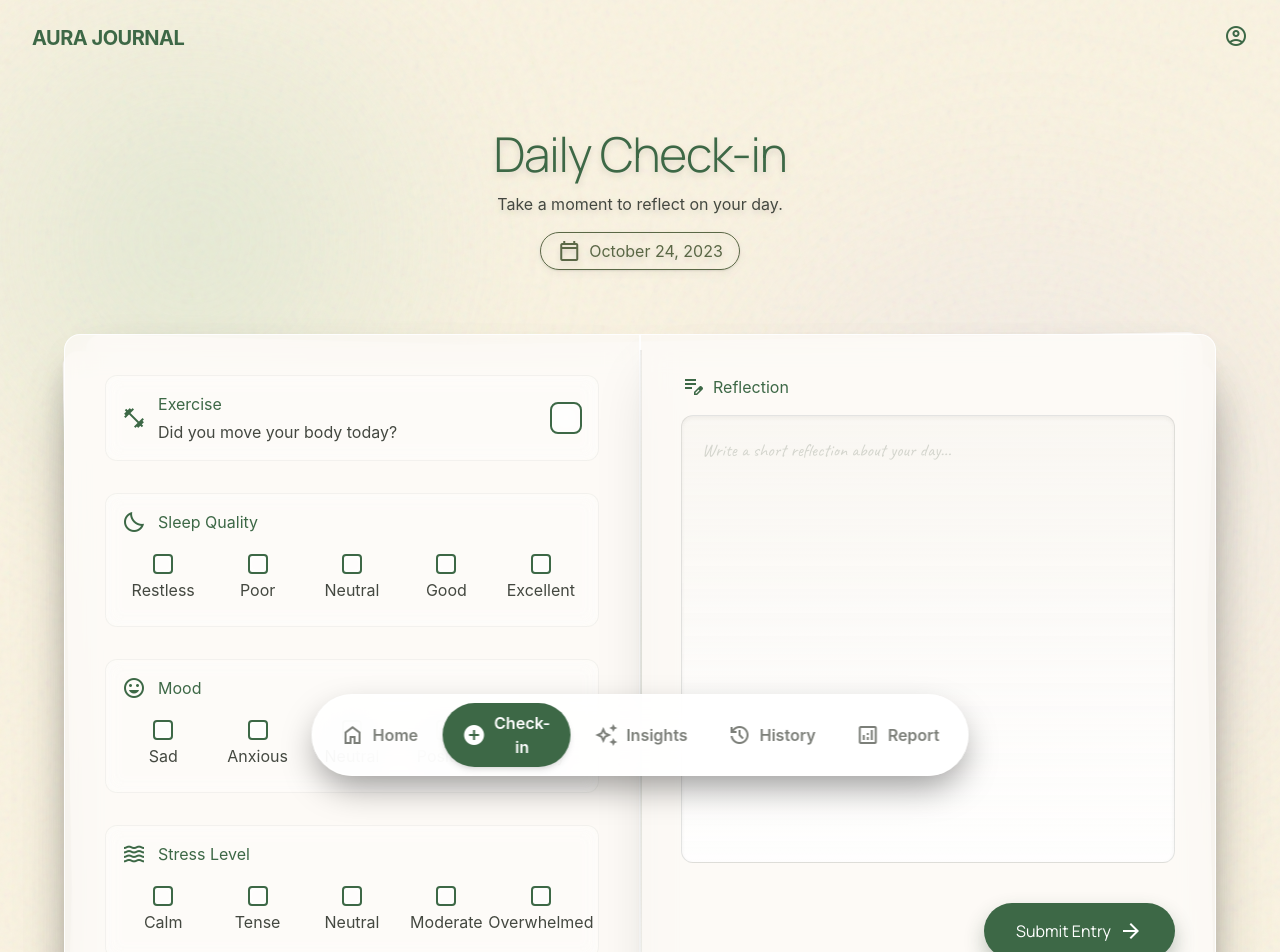
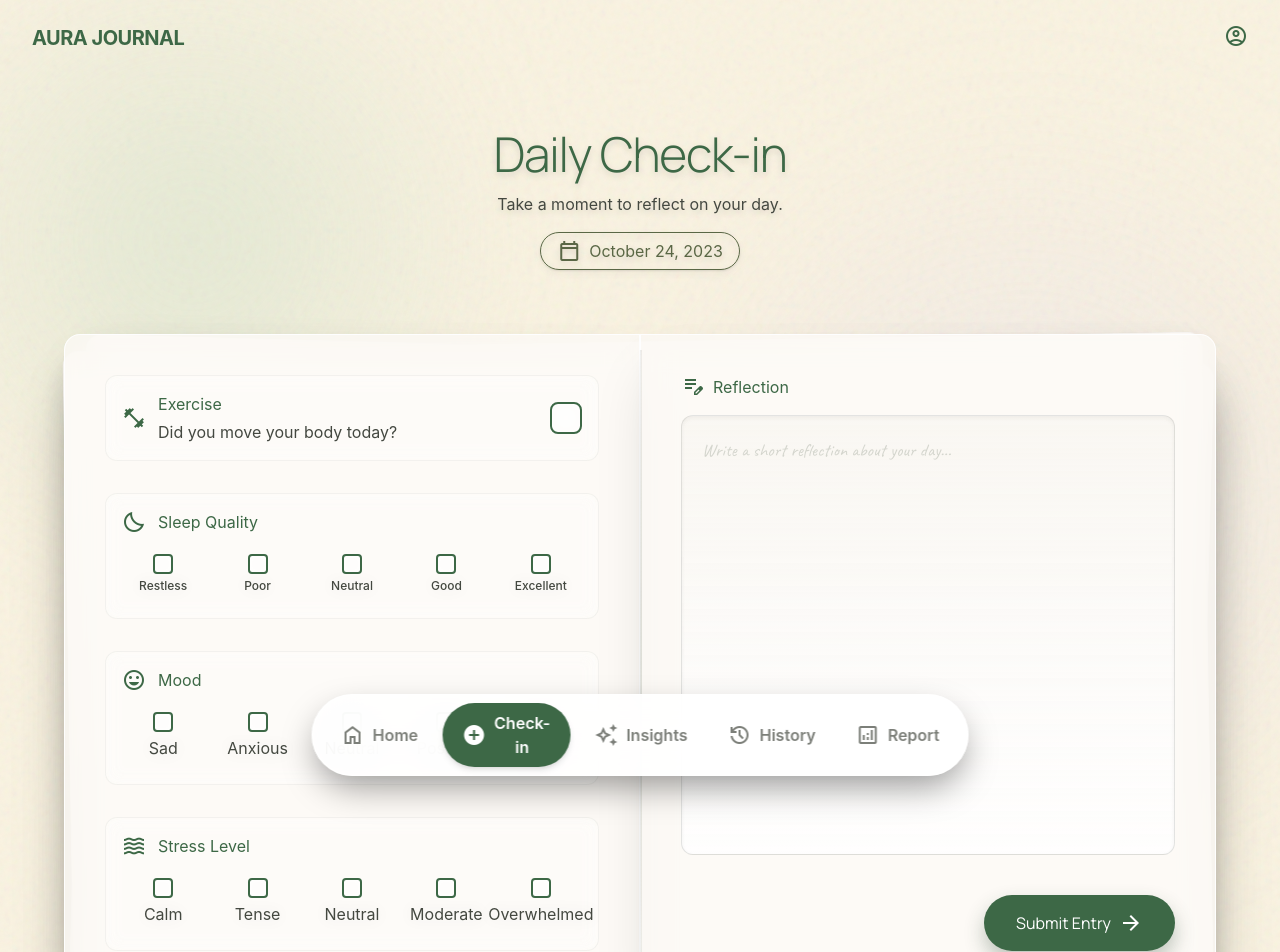
Before and after one commit to blueRay01/ai-journal-frontend, a React (Vite) app in the folder ai-journal-frontend/: page /checkin in a window 1280 px wide. Shown: the top 952 px of the page. Built offline with nearby package versions, Linux system fonts and the light colour scheme; sample sign-in values are in the browser's storage.

Commit message:
sticky header

```diff
--- a/ai-journal-frontend/src/components/layout/DashboardHeader.jsx
+++ b/ai-journal-frontend/src/components/layout/DashboardHeader.jsx
@@ -72,7 +72,7 @@ export default function DashboardHeader() {
   return (
     <>
       {/* Desktop */}
-      <header className="hidden md:flex justify-between items-center w-full px-8 py-6 bg-transparent text-primary font-label-caps tracking-widest uppercase text-xs z-40 relative">
+      <header className="hidden md:flex justify-between items-center w-full px-8 py-6 bg-transparent text-primary font-label-caps tracking-widest uppercase text-xs z-40 sticky top-0 left-0 right-0">
         <div
           onClick={() => navigate('/dashboard')}
           className="text-xl font-bold tracking-tight text-primary cursor-pointer hover:opacity-70 transition-opacity duration-300"
@@ -92,7 +92,7 @@ export default function DashboardHeader() {
       </header>
 
       {/* Mobile */}
-      <header className="flex md:hidden justify-between items-center w-full px-8 py-6 bg-transparent text-primary z-40 relative">
+      <header className="flex md:hidden justify-between items-center w-full px-8 py-6 bg-transparent text-primary z-40 sticky top-0 left-0 right-0">
         <div
           onClick={() => navigate('/dashboard')}
           className="text-xl font-bold tracking-tight font-display cursor-pointer"
--- a/ai-journal-frontend/src/pages/CheckInPage.jsx
+++ b/ai-journal-frontend/src/pages/CheckInPage.jsx
@@ -382,7 +382,7 @@ export default function CheckInPage() {
                           />
                           <label
                             htmlFor={`sleep-${option.key}`}
-                            className="flex flex-col items-center gap-1 cursor-pointer select-none p-2 rounded-lg"
+                            className="flex flex-col items-center gap-1 cursor-pointer select-none p-2 rounded-lg relative"
                           >
                             <div className="w-5 h-5 border-2 border-primary rounded flex items-center justify-center transition-all duration-300 bg-white/50 backdrop-blur-sm">
                               {sleepQuality[option.key] && (
@@ -416,7 +416,10 @@ export default function CheckInPage() {
                                 </svg>
                               )}
                             </div>
-                            <span className="font-label-sm text-label-sm text-on-surface-variant text-center">{option.label}</span>
+                            <span className="text-xs text-on-surface-variant text-center font-medium relative">
+                              <span className="absolute inset-0 opacity-10 blur-sm">{option.label}</span>
+                              <span className="relative z-10">{option.label}</span>
+                            </span>
                           </label>
                         </div>
                       ))}
@@ -467,7 +470,7 @@ export default function CheckInPage() {
                           />
                           <label
                             htmlFor={`mood-${option.key}`}
-                            className="flex flex-col items-center gap-1 cursor-pointer select-none p-2 rounded-lg"
+                            className="flex flex-col items-center gap-1 cursor-pointer select-none p-2 rounded-lg relative"
                           >
                             <div className="w-5 h-5 border-2 border-primary rounded flex items-center justify-center transition-all duration-300 bg-white/50 backdrop-blur-sm">
                               {mood[option.key] && (
@@ -501,7 +504,10 @@ export default function CheckInPage() {
                                 </svg>
                               )}
                             </div>
-                            <span className="font-label-sm text-label-sm text-on-surface-variant text-center">{option.label}</span>
+                            <span className="font-label-sm text-label-sm text-on-surface-variant text-center relative">
+                              <span className="absolute inset-0 opacity-10 blur-sm">{option.label}</span>
+                              <span className="relative z-10">{option.label}</span>
+                            </span>
                           </label>
                         </div>
                       ))}
@@ -551,7 +557,7 @@ export default function CheckInPage() {
                           />
                           <label
                             htmlFor={`stress-${option.key}`}
-                            className="flex flex-col items-center gap-1 cursor-pointer select-none p-2 rounded-lg"
+                            className="flex flex-col items-center gap-1 cursor-pointer select-none p-2 rounded-lg relative"
                           >
                             <div className="w-5 h-5 border-2 border-primary rounded flex items-center justify-center transition-all duration-300 bg-white/50 backdrop-blur-sm">
                               {stressLevel[option.key] && (
@@ -585,7 +591,10 @@ export default function CheckInPage() {
                                 </svg>
                               )}
                             </div>
-                            <span className="font-label-sm text-label-sm text-on-surface-variant text-center">{option.label}</span>
+                            <span className="font-label-sm text-label-sm text-on-surface-variant text-center relative">
+                              <span className="absolute inset-0 opacity-10 blur-sm">{option.label}</span>
+                              <span className="relative z-10">{option.label}</span>
+                            </span>
                           </label>
                         </div>
                       ))}
```
